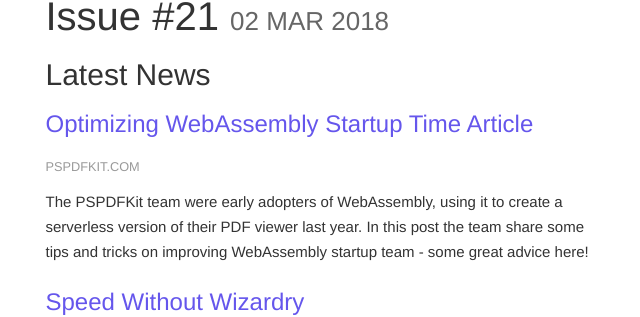
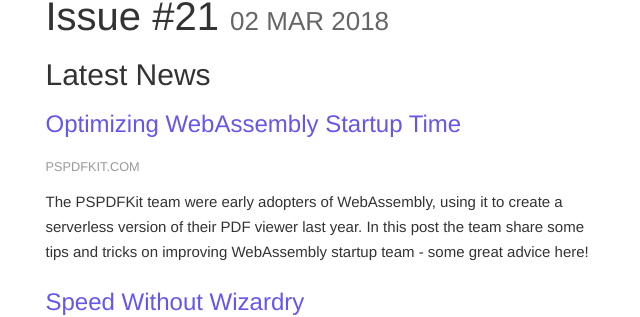
Before and after one commit to ColinEberhardt/wasmweekly, a Jekyll site: the page built from _posts/2018-03-02-issue-21.md, in a window 1280 px wide. Shown: the part 253-570 px from the top of the page, without its empty margins (317-957 px from the left). Built offline with Jekyll 4.4.1, drawn with Linux system fonts in a browser that asks for light colours.

Commit message:
minor title fix

```diff
--- a/_posts/2018-03-02-issue-21.md
+++ b/_posts/2018-03-02-issue-21.md
@@ -6,7 +6,7 @@
 
 ## Latest News
 
-### [Optimizing WebAssembly Startup Time Article](https://pspdfkit.com/blog/2018/optimize-webassembly-startup-performance/)
+### [Optimizing WebAssembly Startup Time](https://pspdfkit.com/blog/2018/optimize-webassembly-startup-performance/)
 
 <small>PSPDFKIT.COM</small>
 
```
